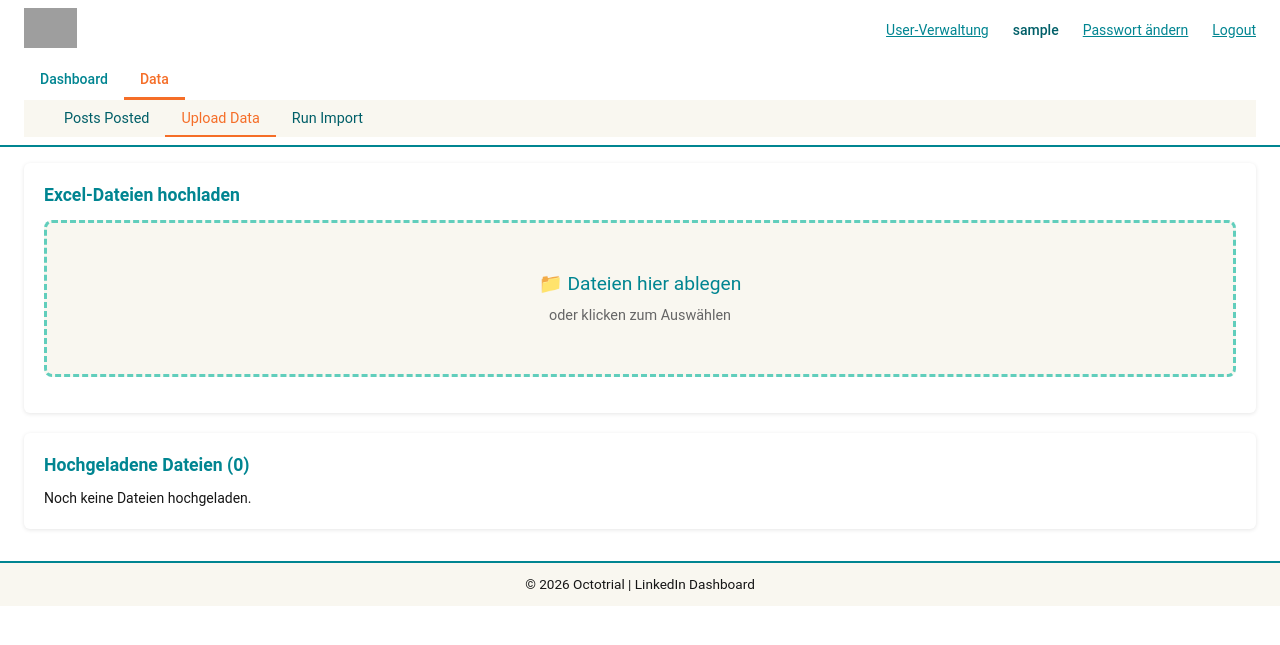
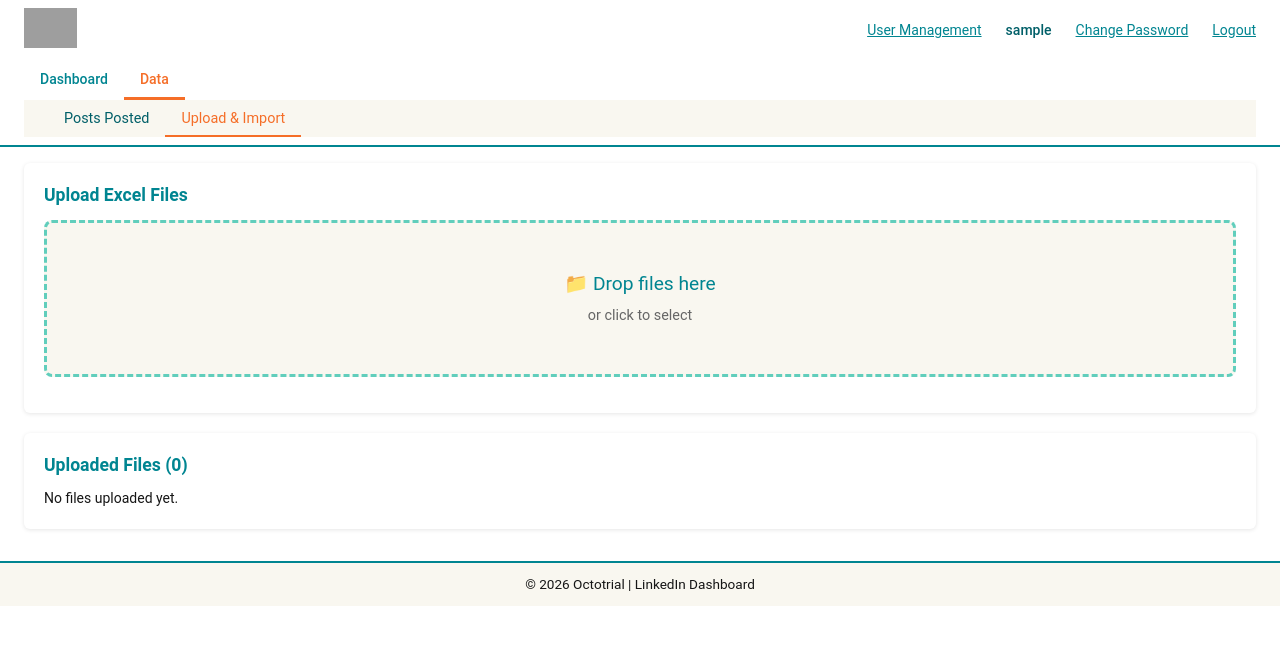
Before and after one commit to Octovis25/linkedin_django, a Django app: page /data/upload/ in a window 1280 px wide. Shown: the top 645 px of the page. Run offline with Django 4.2, Linux system fonts and the light colour scheme; the visitor is signed in with stand-in values (Sample User, id 1); grey boxes are pictures that could not be loaded.

Commit message:
Merge upload & import, switch to English, add .xls support

```diff
--- a/core/templates/core/base.html
+++ b/core/templates/core/base.html
@@ -1,5 +1,5 @@
 <!DOCTYPE html>
-<html lang="de">
+<html lang="en">
 <head>
     <meta charset="UTF-8">
     <meta name="viewport" content="width=device-width, initial-scale=1.0">
@@ -209,10 +209,10 @@
             <div class="user-section">
                 {% if user.is_authenticated %}
                     {% if user.is_superuser %}
-                        <a href="/users/">User-Verwaltung</a>
+                        <a href="/users/">User Management</a>
                     {% endif %}
                     <span class="user-info">{{ user.username }}</span>
-                    <a href="/change-password/">Passwort ändern</a>
+                    <a href="/change-password/">Change Password</a>
                     <a href="/logout/">Logout</a>
                 {% else %}
                     <a href="/login/">Login</a>
@@ -226,8 +226,7 @@
         {% if '/data/' in request.path %}
         <div class="sub-nav">
             <a href="/data/posts/" {% if '/data/posts/' in request.path %}class="active"{% endif %}>Posts Posted</a>
-            <a href="/data/upload/" {% if '/data/upload/' in request.path %}class="active"{% endif %}>Upload Data</a>
-            <a href="/data/import/" {% if '/data/import/' in request.path %}class="active"{% endif %}>Run Import</a>
+            <a href="/data/upload/" {% if '/data/upload/' in request.path %}class="active"{% endif %}>Upload & Import</a>
         </div>
         {% endif %}
     </header>
--- a/core/templates/core/upload.html
+++ b/core/templates/core/upload.html
@@ -1,31 +1,31 @@
 {% extends "core/base.html" %}
-{% block title %}Upload Data{% endblock %}
+{% block title %}Upload & Import Data{% endblock %}
 {% block content %}
 <div class="card">
-    <h2>Excel-Dateien hochladen</h2>
-    <form method="post" enctype="multipart/form-data" id="uploadForm">
+    <h2>Upload Excel Files</h2>
+    <form method="post" enctype="multipart/form-data" id="uploadForm" action="?action=upload">
         {% csrf_token %}
         <div class="form-group">
             <div id="dropZone" style="border: 3px dashed var(--octo-turquoise); border-radius: 8px; padding: 3rem; text-align: center; background: var(--octo-light-gray); cursor: pointer; transition: all 0.3s;">
-                <p style="font-size: 1.2rem; color: var(--octo-petrol); margin-bottom: 0.5rem;">📁 Dateien hier ablegen</p>
-                <p style="color: #666; font-size: 0.9rem;">oder klicken zum Auswählen</p>
+                <p style="font-size: 1.2rem; color: var(--octo-petrol); margin-bottom: 0.5rem;">📁 Drop files here</p>
+                <p style="color: #666; font-size: 0.9rem;">or click to select</p>
                 <input type="file" name="files" id="fileInput" multiple accept=".xlsx,.xls,.csv" style="display: none;">
             </div>
             <div id="fileList" style="margin-top: 1rem; font-size: 0.9rem;"></div>
         </div>
-        <button type="submit" class="btn btn-secondary" id="uploadBtn" style="display: none;">Hochladen</button>
+        <button type="submit" class="btn btn-secondary" id="uploadBtn" style="display: none;">Upload</button>
     </form>
 </div>
 
 <div class="card">
-    <h2>Hochgeladene Dateien ({{ files|length }})</h2>
+    <h2>Uploaded Files ({{ files|length }})</h2>
     {% if files %}
     <table>
         <thead>
             <tr>
-                <th>Dateiname</th>
-                <th>Größe</th>
-                <th>Hochgeladen</th>
+                <th>Filename</th>
+                <th>Size</th>
+                <th>Uploaded</th>
                 <th>Status</th>
             </tr>
         </thead>
@@ -35,15 +35,31 @@
                 <td>{{ file.name }}</td>
                 <td>{{ file.size|filesizeformat }}</td>
                 <td>{{ file.date|date:"d.m.Y H:i" }}</td>
-                <td><span style="color: var(--octo-orange); font-weight: 500;">⏳ Wartet auf Import</span></td>
+                <td><span style="color: var(--octo-orange); font-weight: 500;">⏳ Waiting for import</span></td>
             </tr>
             {% endfor %}
         </tbody>
     </table>
+    <form method="post" action="?action=import" style="margin-top: 1rem;">
+        {% csrf_token %}
+        <button type="submit" class="btn btn-secondary">▶ Start Import</button>
+        <p style="font-size: 0.85rem; color: #666; margin-top: 0.5rem;">Processes all uploaded files and imports them into the database.</p>
+    </form>
     {% else %}
-    <p style="color: var(--octo-text);">Noch keine Dateien hochgeladen.</p>
+    <p style="color: var(--octo-text);">No files uploaded yet.</p>
     {% endif %}
 </div>
+
+{% if log %}
+<div class="card">
+    <h3>Import Log</h3>
+    <div style="background: #f5f5f5; padding: 1rem; border-radius: 6px; font-family: monospace; font-size: 0.85rem; max-height: 400px; overflow-y: auto;">
+        {% for line in log %}
+        <div>{{ line }}</div>
+        {% endfor %}
+    </div>
+</div>
+{% endif %}
 {% endblock %}
 
 {% block extra_js %}
@@ -52,12 +68,9 @@ const dropZone = document.getElementById('dropZone');
 const fileInput = document.getElementById('fileInput');
 const fileList = document.getElementById('fileList');
 const uploadBtn = document.getElementById('uploadBtn');
-const uploadForm = document.getElementById('uploadForm');
 
-// Klick auf Zone = Dateiauswahl
 dropZone.addEventListener('click', () => fileInput.click());
 
-// Drag & Drop
 dropZone.addEventListener('dragover', (e) => {
     e.preventDefault();
     dropZone.style.borderColor = 'var(--octo-orange)';
@@ -77,14 +90,13 @@ dropZone.addEventListener('drop', (e) => {
     showFiles();
 });
 
-// Dateiauswahl per Dialog
 fileInput.addEventListener('change', showFiles);
 
 function showFiles() {
     const files = fileInput.files;
     if (files.length === 0) return;
 
-    let html = '<strong>' + files.length + ' Datei(en) ausgewählt:</strong><ul style="margin-top:0.5rem;padding-left:1.5rem">';
+    let html = '<strong>' + files.length + ' file(s) selected:</strong><ul style="margin-top:0.5rem;padding-left:1.5rem">';
     for (let i = 0; i < files.length; i++) {
         html += '<li>' + files[i].name + ' (' + formatBytes(files[i].size) + ')</li>';
     }
@@ -100,11 +112,5 @@ function formatBytes(bytes) {
     const i = Math.floor(Math.log(bytes) / Math.log(k));
     return Math.round(bytes / Math.pow(k, i) * 100) / 100 + ' ' + sizes[i];
 }
-
-// Auto-Submit nach Upload
-uploadForm.addEventListener('submit', (e) => {
-    uploadBtn.textContent = 'Wird hochgeladen...';
-    uploadBtn.disabled = true;
-});
 </script>
 {% endblock %}
--- a/core/urls.py
+++ b/core/urls.py
@@ -12,5 +12,4 @@ urlpatterns = [
     path("users/<int:pk>/edit/", views.user_edit, name="user_edit"),
     path("users/<int:pk>/delete/", views.user_delete, name="user_delete"),
     path("data/upload/", views.upload_data, name="upload_data"),
-    path("data/import/", views.import_run, name="import_run"),
 ]
--- a/core/views.py
+++ b/core/views.py
@@ -8,6 +8,7 @@ from django.contrib import messages
 from django.conf import settings
 from .forms import CreateUserForm, EditUserForm, ChangeOwnPasswordForm
 import openpyxl
+import xlrd
 
 @login_required
 def home(request):
@@ -16,8 +17,10 @@ def home(request):
 @login_required
 def upload_data(request):
     upload_dir = os.path.join(settings.MEDIA_ROOT, 'uploads')
+    log = []
 
-    if request.method == "POST" and request.FILES.getlist('files'):
+    # Handle file upload
+    if request.method == "POST" and request.GET.get('action') == 'upload':
         os.makedirs(upload_dir, exist_ok=True)
         uploaded_count = 0
         for f in request.FILES.getlist('files'):
@@ -26,10 +29,68 @@ def upload_data(request):
                 for chunk in f.chunks():
                     destination.write(chunk)
             uploaded_count += 1
-        messages.success(request, f"✅ {uploaded_count} Datei(en) erfolgreich hochgeladen!")
+        messages.success(request, f"✅ {uploaded_count} file(s) uploaded successfully!")
         return redirect("upload_data")
 
-    # Liste der hochgeladenen Dateien
+    # Handle import
+    if request.method == "POST" and request.GET.get('action') == 'import':
+        if not os.path.exists(upload_dir):
+            messages.warning(request, "No files to import.")
+            return redirect("upload_data")
+
+        files = [f for f in os.listdir(upload_dir) if os.path.isfile(os.path.join(upload_dir, f))]
+
+        if not files:
+            messages.warning(request, "Upload folder is empty.")
+            return redirect("upload_data")
+
+        log.append(f"📋 {len(files)} file(s) found in uploads/")
+        log.append("")
+
+        processed = 0
+        errors = 0
+
+        for fname in files:
+            fpath = os.path.join(upload_dir, fname)
+            log.append(f"🔍 Analyzing: {fname}")
+
+            # Determine file type
+            file_type = analyze_file_type(fpath)
+
+            if file_type == 'unknown':
+                log.append(f"   ⚠️  Type could not be determined (columns don't match any known format)")
+                errors += 1
+                continue
+            elif file_type.startswith('error'):
+                log.append(f"   ❌ Error reading file: {file_type}")
+                errors += 1
+                continue
+
+            # Target folder
+            target_dir = os.path.join(settings.MEDIA_ROOT, 'linkedin_data', file_type)
+            os.makedirs(target_dir, exist_ok=True)
+            target_path = os.path.join(target_dir, fname)
+
+            # Move file
+            try:
+                shutil.move(fpath, target_path)
+                log.append(f"   ✅ Type: {file_type} → moved to linkedin_data/{file_type}/")
+                log.append(f"   📊 Importing to database... (TODO: call import script)")
+                processed += 1
+            except Exception as e:
+                log.append(f"   ❌ Error moving file: {str(e)}")
+                errors += 1
+
+            log.append("")
+
+        log.append("=" * 60)
+        log.append(f"✅ Successfully processed: {processed}")
+        if errors > 0:
+            log.append(f"❌ Errors: {errors}")
+
+        messages.success(request, f"Import completed: {processed} file(s) processed, {errors} errors")
+
+    # List uploaded files
     files = []
     if os.path.exists(upload_dir):
         for fname in os.listdir(upload_dir):
@@ -42,29 +103,38 @@ def upload_data(request):
                 })
     files.sort(key=lambda x: x['date'], reverse=True)
 
-    return render(request, "core/upload.html", {"files": files})
+    return render(request, "core/upload.html", {"files": files, "log": log})
 
 def analyze_file_type(filepath):
-    """Analysiert Excel-Datei und bestimmt den Typ anhand der Spalten"""
+    """Analyzes Excel file and determines type based on columns"""
     try:
-        wb = openpyxl.load_workbook(filepath, read_only=True)
-        sheet = wb.active
-        headers = [cell.value.lower() if cell.value else '' for cell in sheet[1]]
-        wb.close()
+        # Try .xlsx first
+        if filepath.endswith('.xlsx'):
+            wb = openpyxl.load_workbook(filepath, read_only=True)
+            sheet = wb.active
+            headers = [cell.value.lower() if cell.value else '' for cell in sheet[1]]
+            wb.close()
+        # Try .xls (old format)
+        elif filepath.endswith('.xls'):
+            wb = xlrd.open_workbook(filepath)
+            sheet = wb.sheet_by_index(0)
+            headers = [str(cell.value).lower() if cell.value else '' for cell in sheet.row(0)]
+        else:
+            return 'unknown'
 
-        # Competitor-Datei?
+        # Competitor file?
         if 'competitor_name' in headers or 'competitor' in headers:
             return 'competitors'
 
-        # Followers-Datei?
+        # Followers file?
         if 'followers_total' in headers or 'followers' in headers:
             return 'followers'
 
-        # Visitors-Datei?
+        # Visitors file?
         if 'page_views' in headers or 'visitors' in headers:
             return 'visitors'
 
-        # Content/Posts-Datei?
+        # Content/Posts file?
         if 'post_id' in headers or 'impressions' in headers or 'post_title' in headers:
             return 'content'
 
@@ -73,73 +143,9 @@ def analyze_file_type(filepath):
         return f'error: {str(e)}'
 
 @login_required
-def import_run(request):
-    log = []
-    upload_dir = os.path.join(settings.MEDIA_ROOT, 'uploads')
-
-    if request.method == "POST":
-        if not os.path.exists(upload_dir):
-            messages.warning(request, "Keine Dateien zum Importieren vorhanden.")
-            return redirect("import_run")
-
-        files = [f for f in os.listdir(upload_dir) if os.path.isfile(os.path.join(upload_dir, f))]
-
-        if not files:
-            messages.warning(request, "Upload-Ordner ist leer.")
-            return redirect("import_run")
-
-        log.append(f"📋 {len(files)} Datei(en) gefunden in uploads/")
-        log.append("")
-
-        processed = 0
-        errors = 0
-
-        for fname in files:
-            fpath = os.path.join(upload_dir, fname)
-            log.append(f"🔍 Analysiere: {fname}")
-
-            # Datei-Typ bestimmen
-            file_type = analyze_file_type(fpath)
-
-            if file_type == 'unknown':
-                log.append(f"   ⚠️  Typ konnte nicht bestimmt werden (Spalten passen zu keinem bekannten Format)")
-                errors += 1
-                continue
-            elif file_type.startswith('error'):
-                log.append(f"   ❌ Fehler beim Lesen: {file_type}")
-                errors += 1
-                continue
-
-            # Ziel-Ordner
-            target_dir = os.path.join(settings.MEDIA_ROOT, 'linkedin_data', file_type)
-            os.makedirs(target_dir, exist_ok=True)
-            target_path = os.path.join(target_dir, fname)
-
-            # Verschieben
-            try:
-                shutil.move(fpath, target_path)
-                log.append(f"   ✅ Typ: {file_type} → verschoben nach linkedin_data/{file_type}/")
-                log.append(f"   📊 Import in Datenbank... (TODO: Import-Skript aufrufen)")
-                processed += 1
-            except Exception as e:
-                log.append(f"   ❌ Fehler beim Verschieben: {str(e)}")
-                errors += 1
-
-            log.append("")
-
-        log.append("=" * 60)
-        log.append(f"✅ Erfolgreich verarbeitet: {processed}")
-        if errors > 0:
-            log.append(f"❌ Fehler: {errors}")
-
-        messages.success(request, f"Import abgeschlossen: {processed} Datei(en) verarbeitet, {errors} Fehler")
-
-    return render(request, "core/import_run.html", {"log": log})
-
-@login_required
 def user_list(request):
     if not request.user.is_superuser:
-        messages.error(request, "Nur Admins koennen User verwalten.")
+        messages.error(request, "Only admins can manage users.")
         return redirect("home")
     users = User.objects.all().order_by("username")
     return render(request, "core/user_list.html", {"users": users})
@@ -147,7 +153,7 @@ def user_list(request):
 @login_required
 def user_create(request):
     if not request.user.is_superuser:
-        messages.error(request, "Keine Berechtigung.")
+        messages.error(request, "Permission denied.")
         return redirect("home")
     if request.method == "POST":
         form = CreateUserForm(request.POST)
@@ -157,16 +163,16 @@ def user_create(request):
             user.is_superuser = form.cleaned_data.get("is_superuser", False)
             user.is_staff = user.is_superuser
             user.save()
-            messages.success(request, f"User {user.username} angelegt!")
+            messages.success(request, f"User {user.username} created!")
             return redirect("user_list")
     else:
         form = CreateUserForm()
-    return render(request, "core/user_form.html", {"form": form, "title": "Neuen User anlegen"})
+    return render(request, "core/user_form.html", {"form": form, "title": "Create new user"})
 
 @login_required
 def user_edit(request, pk):
     if not request.user.is_superuser:
-        messages.error(request, "Keine Berechtigung.")
+        messages.error(request, "Permission denied.")
         return redirect("home")
     user = get_object_or_404(User, pk=pk)
     if request.method == "POST":
@@ -179,25 +185,25 @@ def user_edit(request, pk):
             if pw:
                 user.set_password(pw)
             user.save()
-            messages.success(request, f"User {user.username} aktualisiert!")
+            messages.success(request, f"User {user.username} updated!")
             return redirect("user_list")
     else:
         form = EditUserForm(instance=user, initial={"is_superuser": user.is_superuser})
-    return render(request, "core/user_form.html", {"form": form, "title": f"User bearbeiten: {user.username}", "edit_user": user})
+    return render(request, "core/user_form.html", {"form": form, "title": f"Edit user: {user.username}", "edit_user": user})
 
 @login_required
 def user_delete(request, pk):
     if not request.user.is_superuser:
-        messages.error(request, "Keine Berechtigung.")
+        messages.error(request, "Permission denied.")
         return redirect("home")
     user = get_object_or_404(User, pk=pk)
     if user == request.user:
-        messages.error(request, "Du kannst dich nicht selbst loeschen!")
+        messages.error(request, "You cannot delete yourself!")
         return redirect("user_list")
     if request.method == "POST":
         username = user.username
         user.delete()
-        messages.success(request, f"User {username} geloescht.")
+        messages.success(request, f"User {username} deleted.")
         return redirect("user_list")
     return render(request, "core/user_confirm_delete.html", {"del_user": user})
 
@@ -207,11 +213,11 @@ def change_password(request):
         form = ChangeOwnPasswordForm(request.POST)
         if form.is_valid():
             if not request.user.check_password(form.cleaned_data["current_password"]):
-                messages.error(request, "Aktuelles Passwort ist falsch!")
+                messages.error(request, "Current password is incorrect!")
             else:
                 request.user.set_password(form.cleaned_data["new_password"])
                 request.user.save()
-                messages.success(request, "Passwort geaendert! Bitte neu einloggen.")
+                messages.success(request, "Password changed! Please log in again.")
                 return redirect("login")
     else:
         form = ChangeOwnPasswordForm()
--- a/requirements.txt
+++ b/requirements.txt
@@ -3,3 +3,4 @@ mysqlclient>=2.2
 python-dotenv>=1.0
 gunicorn>=21.2
 openpyxl>=3.1
+xlrd>=2.0
```
Also changed, not shown: 1 other file.
